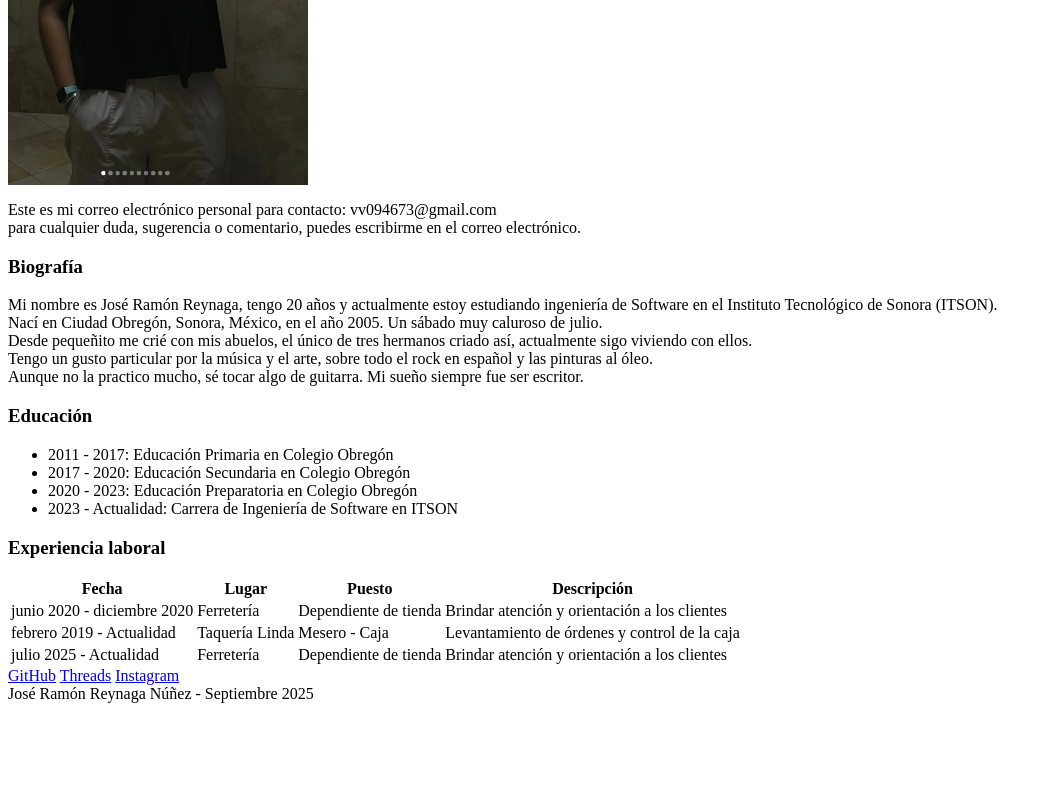
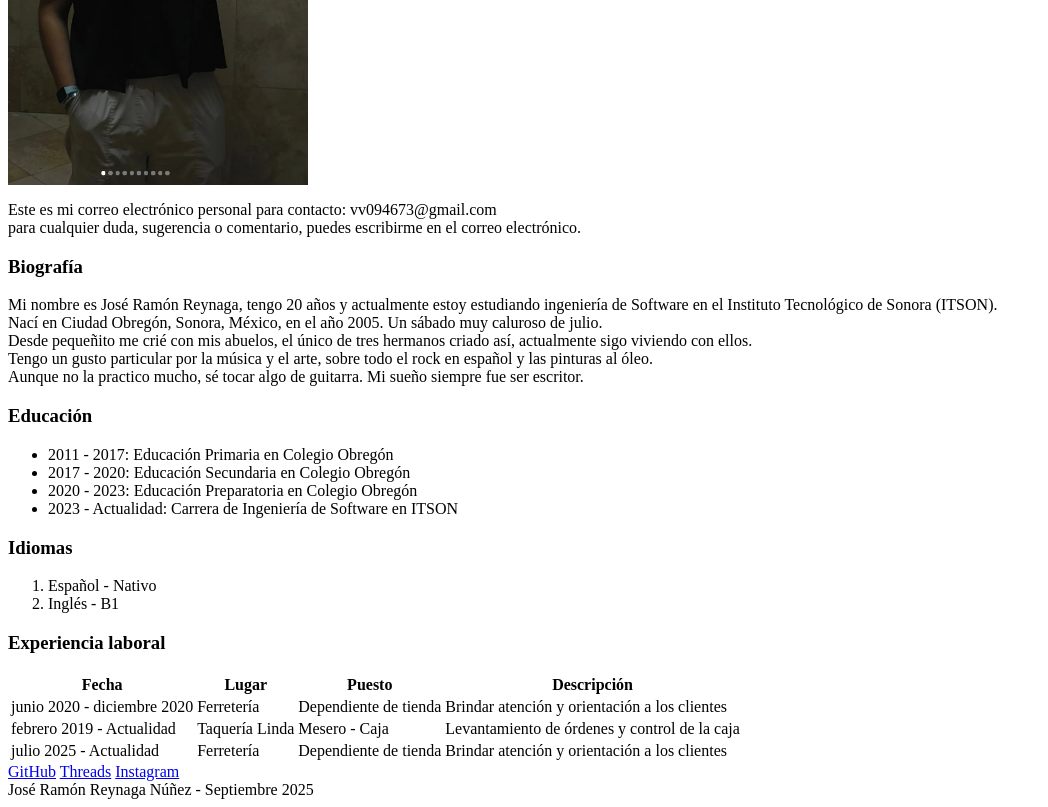
Before and after one commit to TRMrDucky/Curriculum_ReynagaJose, a plain HTML site: page index.html in a window 1280 px wide. Shown: the part 420-1227 px from the top of the page, without its empty margins (0-1048 px from the left). Before the commit the page ends 1131 px from the top, so only its background shows below. Drawn offline with Linux system fonts and the light colour scheme.

Commit message:
update index.html

```diff
--- a/index.html
+++ b/index.html
@@ -44,6 +44,11 @@
             <li>2020 - 2023: Educación Preparatoria en Colegio Obregón</li>
             <li>2023 - Actualidad: Carrera de Ingeniería de Software en ITSON</li>
         </ul>
+        <h3>Idiomas</h3>
+        <ol>
+          <li>Español - Nativo</li>
+          <li>Inglés - B1</li>
+        </ol>
       </section>
       <section>
         <h3>Experiencia laboral</h3>
```
